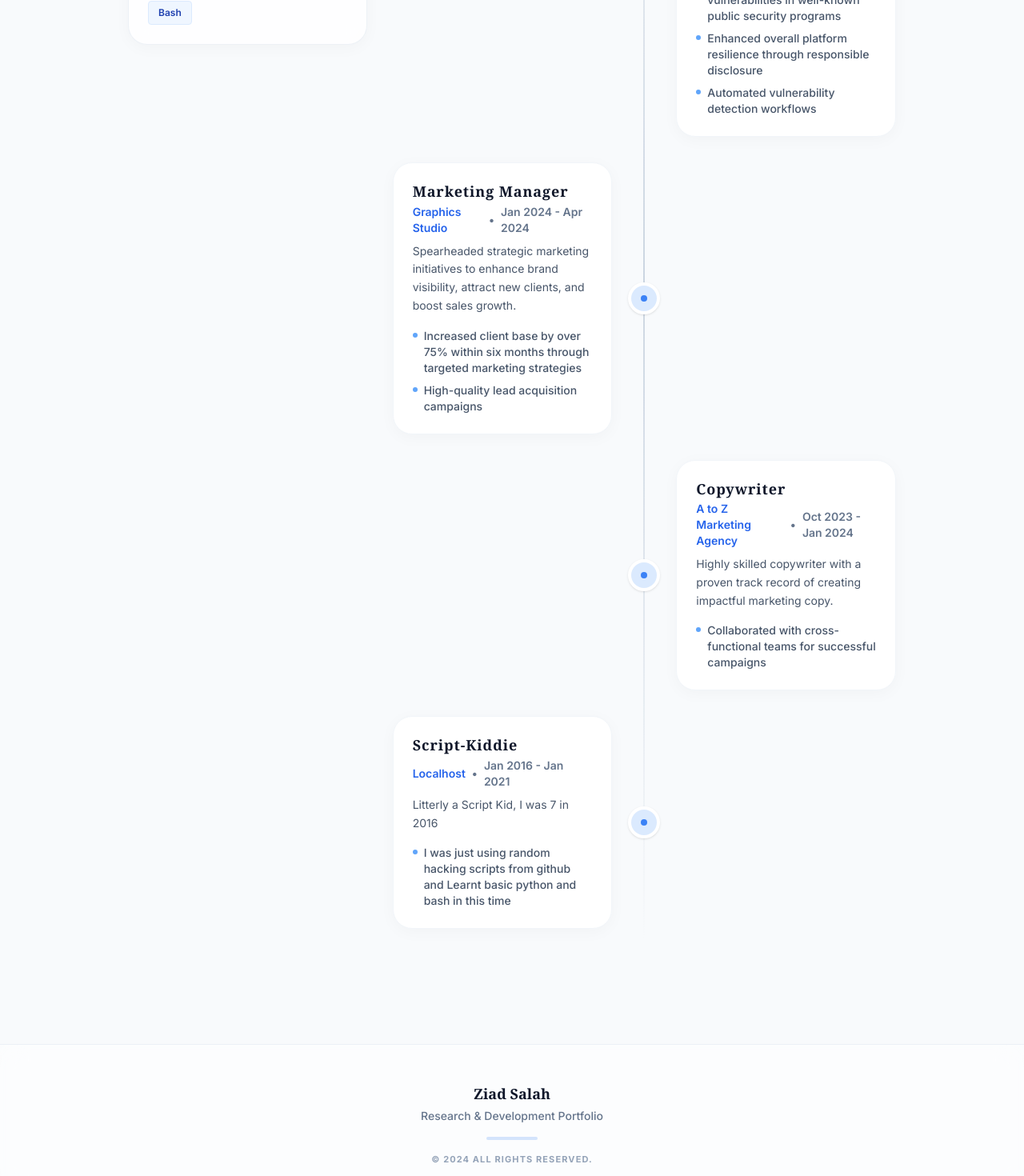
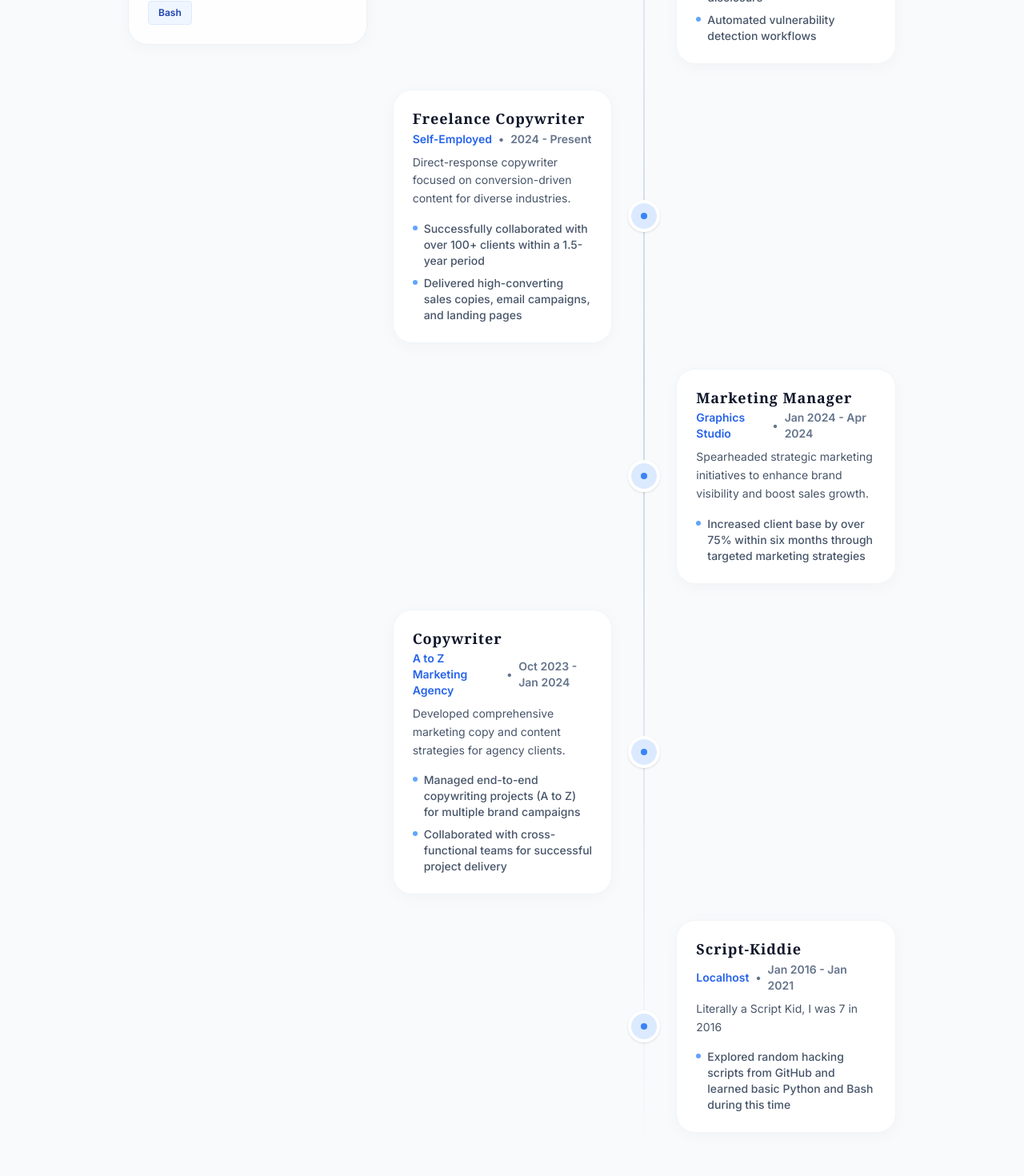
Before and after one commit to Zierax/Ziad-Portfolio, a React (Vite) app: page /academic in a window 1280 px wide. Shown: the part 1140-2610 px from the top of the page at 80% size. Built offline with nearby package versions, Linux system fonts and the light colour scheme; the HTML template or start-up script is replaced by a standard one.

Commit message:
Update profile.ts

```diff
--- a/src/data/profile.ts
+++ b/src/data/profile.ts
@@ -1,4 +1,3 @@
-
 import aiAccessImg from "../assets/AiAccess.png";
 import criticalsImg from "../assets/6Criticals.png";
 
@@ -110,6 +109,7 @@ export const skills = {
     "Digital Advertising",
     "Communication",
     "Social Media Management",
+    "Copywriting"
   ],
 };
 
@@ -118,7 +118,7 @@ export const experience: Experience[] = [
     title: "Web2/Web3 Penetration Tester | Bug Hunter",
     company: "Freelancer",
     period: "Mar 2024 - Present",
-    description: "Experienced Web2/Web3 Penetration Tester and Bug Bounty Hunter skilled in discovering and automating detection of high-impact vulnerabilities across web, mobile, and blockchain systems. Proficient in Burp Suite, OpenVAS, Caido, and Solidity auditing for secure, research-driven assessments.",
+    description: "Experienced Web2/Web3 Penetration Tester and Bug Bounty Hunter skilled in discovering and automating detection of high-impact vulnerabilities across web, mobile, and blockchain systems.",
     achievements: [
       "Identified and disclosed several high-impact vulnerabilities in well-known public security programs",
       "Enhanced overall platform resilience through responsible disclosure",
@@ -126,31 +126,41 @@ export const experience: Experience[] = [
     ],
   },
   {
+    title: "Freelance Copywriter",
+    company: "Self-Employed",
+    period: "2024 - Present",
+    description: "Direct-response copywriter focused on conversion-driven content for diverse industries.",
+    achievements: [
+      "Successfully collaborated with over 100+ clients within a 1.5-year period",
+      "Delivered high-converting sales copies, email campaigns, and landing pages",
+    ],
+  },
+  {
     title: "Marketing Manager",
     company: "Graphics Studio",
     period: "Jan 2024 - Apr 2024",
-    description: "Spearheaded strategic marketing initiatives to enhance brand visibility, attract new clients, and boost sales growth.",
+    description: "Spearheaded strategic marketing initiatives to enhance brand visibility and boost sales growth.",
     achievements: [
       "Increased client base by over 75% within six months through targeted marketing strategies",
-      "High-quality lead acquisition campaigns",
     ],
   },
   {
     title: "Copywriter",
     company: "A to Z Marketing Agency",
     period: "Oct 2023 - Jan 2024",
-    description: "Highly skilled copywriter with a proven track record of creating impactful marketing copy.",
+    description: "Developed comprehensive marketing copy and content strategies for agency clients.",
     achievements: [
-      "Collaborated with cross-functional teams for successful campaigns",
+      "Managed end-to-end copywriting projects (A to Z) for multiple brand campaigns",
+      "Collaborated with cross-functional teams for successful project delivery",
     ],
   },
-    {
+  {
     title: "Script-Kiddie",
     company: "Localhost",
     period: "Jan 2016 - Jan 2021",
-    description: "Litterly a Script Kid, I was 7 in 2016",
+    description: "Literally a Script Kid, I was 7 in 2016",
     achievements: [
-      "I was just using random hacking scripts from github and Learnt basic python and bash in this time",
+      "Explored random hacking scripts from GitHub and learned basic Python and Bash during this time",
     ],
   },
 ];
@@ -158,7 +168,7 @@ export const experience: Experience[] = [
 export const writeups: Writeup[] = [
   {
     title: "6 Hours, 6 Real-World Critical Bugs",
-    date: "Feb 2026", // Assuming recent based on prompt context, or leave date generic
+    date: "Feb 2026",
     description: "A case study in efficient bug hunting: uncovering multiple critical vulnerabilities in a short timeframe.",
     image: criticalsImg,
     link: "https://0xzyo.medium.com/6-hours-6-real-world-critical-bugs-a-case-study-in-efficient-bug-hunting-a88c2002abbb",
@@ -177,48 +187,48 @@ export const writeups: Writeup[] = [
 export const projects: Project[] = [
   {
     title: "Grafana Final Scanner",
-    description: "Comprehensive vulnerability detection tool for Grafana deployments covering 10 CVEs (2018-2025) with smart version detection and multi-endpoint fingerprinting.",
+    description: "Comprehensive vulnerability detection tool for Grafana deployments covering 10 CVEs (2018-2025).",
     tags: ["Python", "CVE Scanner", "Grafana", "Security Tool"],
     highlights: "Detects 10+ CVEs with high precision",
     github: "https://github.com/Zierax/Grafana-Final-Scanner",
   },
   {
     title: "Malware Linux Types Detector (ML)",
-    description: "Behavior-based machine learning malware classifier using syscall sequences. Features TF-IDF pipeline, LightGBM model, and CLI/API interfaces.",
+    description: "Behavior-based machine learning malware classifier using syscall sequences.",
     tags: ["Machine Learning", "Python", "Malware Analysis", "LightGBM"],
     highlights: "Balanced class weights & rare-class filtering",
     github: "https://github.com/Zierax/Malware-LinuxTypes-Detector-ML",
   },
   {
     title: "HackerHelper",
-    description: "Comprehensive security research toolkit combining mind mapping, AI assistance, and penetration testing utilities in a modern React application.",
+    description: "Comprehensive security research toolkit combining mind mapping, AI assistance, and penetration testing utilities.",
     tags: ["React", "TypeScript", "AI", "Pentesting Workflow"],
     highlights: "AI-assisted workflow optimization",
     github: "https://github.com/Zierax/HackerHelper",
   },
   {
     title: "GoogleDorker v2.0",
-    description: "Advanced Google Dorking tool featuring proxy support, WAF bypass techniques, visual dorking mode, and multi-threaded operations for rapid reconnaissance.",
+    description: "Advanced Google Dorking tool featuring proxy support and WAF bypass techniques.",
     tags: ["Python", "OSINT", "Reconnaissance", "Automation"],
     highlights: "Visual Dorking Mode & WAF Bypass",
     github: "https://github.com/Zierax/GoogleDorker",
   },
   {
     title: "TREVER (ReverseAPK)",
-    description: "Powerful Android security analysis CLI wrapper for apktool, jadx, and d2j-dex2jar. Automates unpacking, decompilation, and manifest analysis.",
+    description: "Powerful Android security analysis CLI wrapper for apktool, jadx, and d2j-dex2jar.",
     tags: ["Android Security", "Reverse Engineering", "Bash", "Java"],
     highlights: "Automated APK Analysis Pipeline",
     github: "https://github.com/Zierax/TREVER",
   },
   {
     title: "My Recon Methodology",
-    description: "Personal, constantly updated reconnaissance methodology and checklist for bug bounty hunting and pentesting.",
+    description: "Personal, constantly updated reconnaissance methodology and checklist for bug bounty hunting.",
     tags: ["Methodology", "Recon", "Bug Bounty"],
     github: "https://github.com/Zierax/My-Recon-Methology",
   },
   {
     title: "G-dorks",
-    description: "Curated collection of 'harmless' Google dorks for bug hunters to discover exposed assets and information.",
+    description: "Curated collection of 'harmless' Google dorks for bug hunters.",
     tags: ["Google Dorks", "Recon", "OSINT"],
     github: "https://github.com/Zierax/G-dorks",
   },
```
